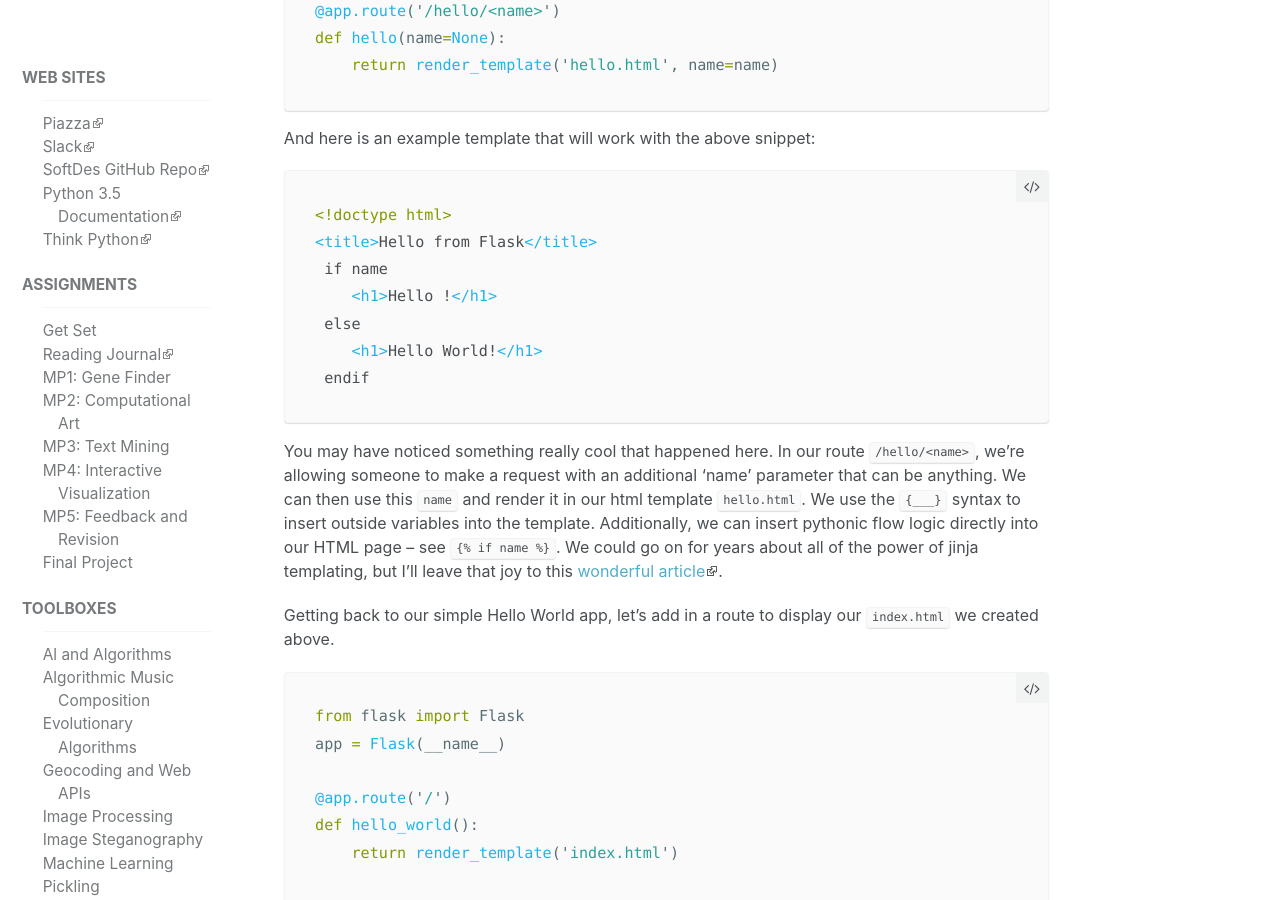
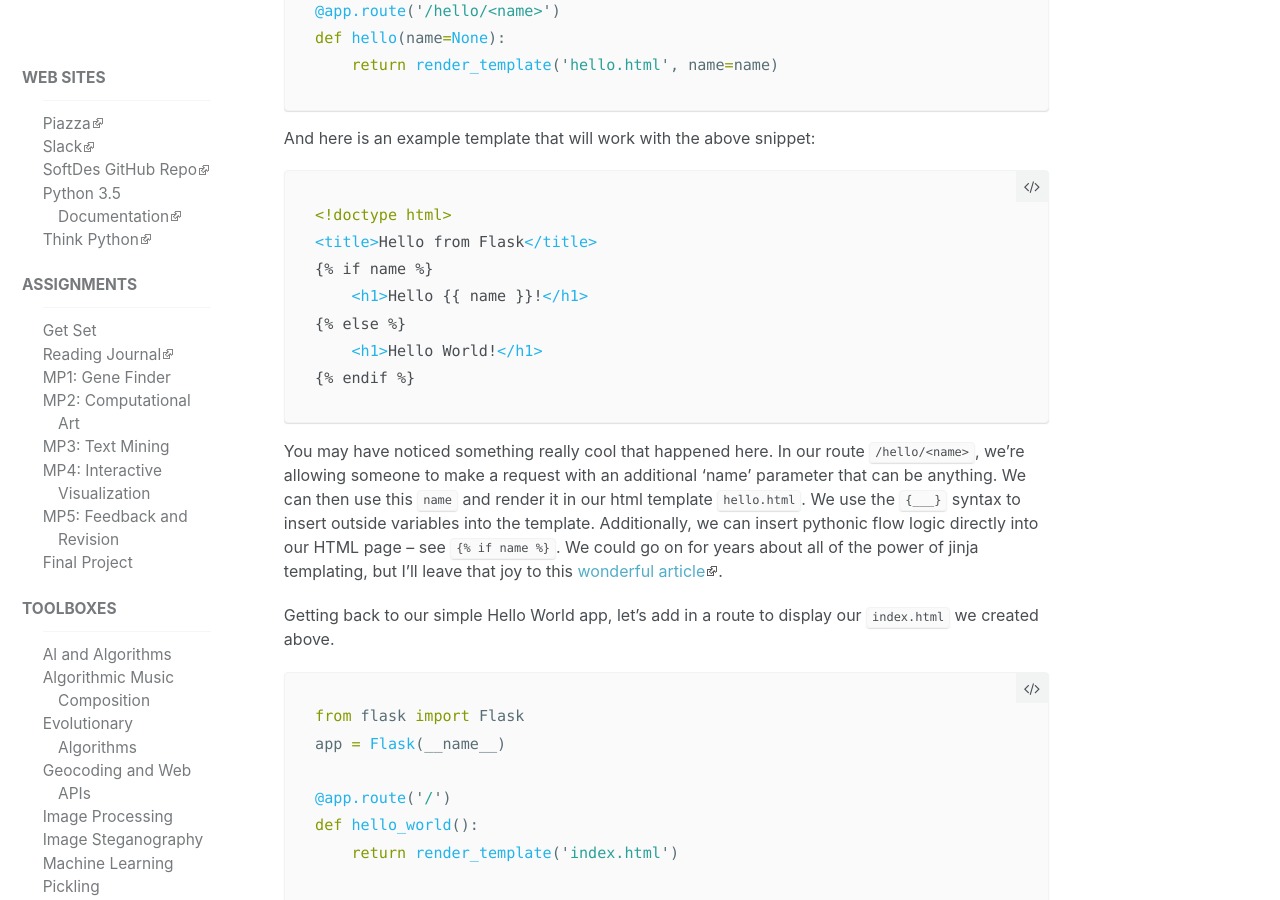
Before and after one commit to sd17spring/sd17spring.github.io, a Jekyll site: the page built from _toolboxes/web-apps.md, in a window 1280 px wide and 900 px high, scrolled down 4244 px. Built offline with Jekyll 4.4.1, drawn with Linux system fonts in a browser that asks for light colours.

Commit message:
Fix template code for web app toolbox
When Jekyll renders the inline code for the template it tries to
interpret the {{ name }} section, leaving an empty string on the
processed toolbox web page. Additionally, the if/else/endif
statements were missing the {% %} syntax.
I fixed the if statements and wrapped the entire code section with
{% raw %} {% endraw %} in order to display correctly when processed
by Jekyll (note that they will show up in GitHub's markdown
preview).

````diff
--- a/_toolboxes/web-apps.md
+++ b/_toolboxes/web-apps.md
@@ -156,15 +156,17 @@ def hello(name=None):
 
 And here is an example template that will work with the above snippet:
 
+{% raw %}
 ``` html
 <!doctype html>
 <title>Hello from Flask</title>
- if name
+{% if name %}
     <h1>Hello {{ name }}!</h1>
- else
+{% else %}
     <h1>Hello World!</h1>
- endif
+{% endif %}
 ```
+{% endraw %}
 
 You may have noticed something really cool that happened here. In our route
 `/hello/<name>`, we're allowing someone to make a request with an additional
````
